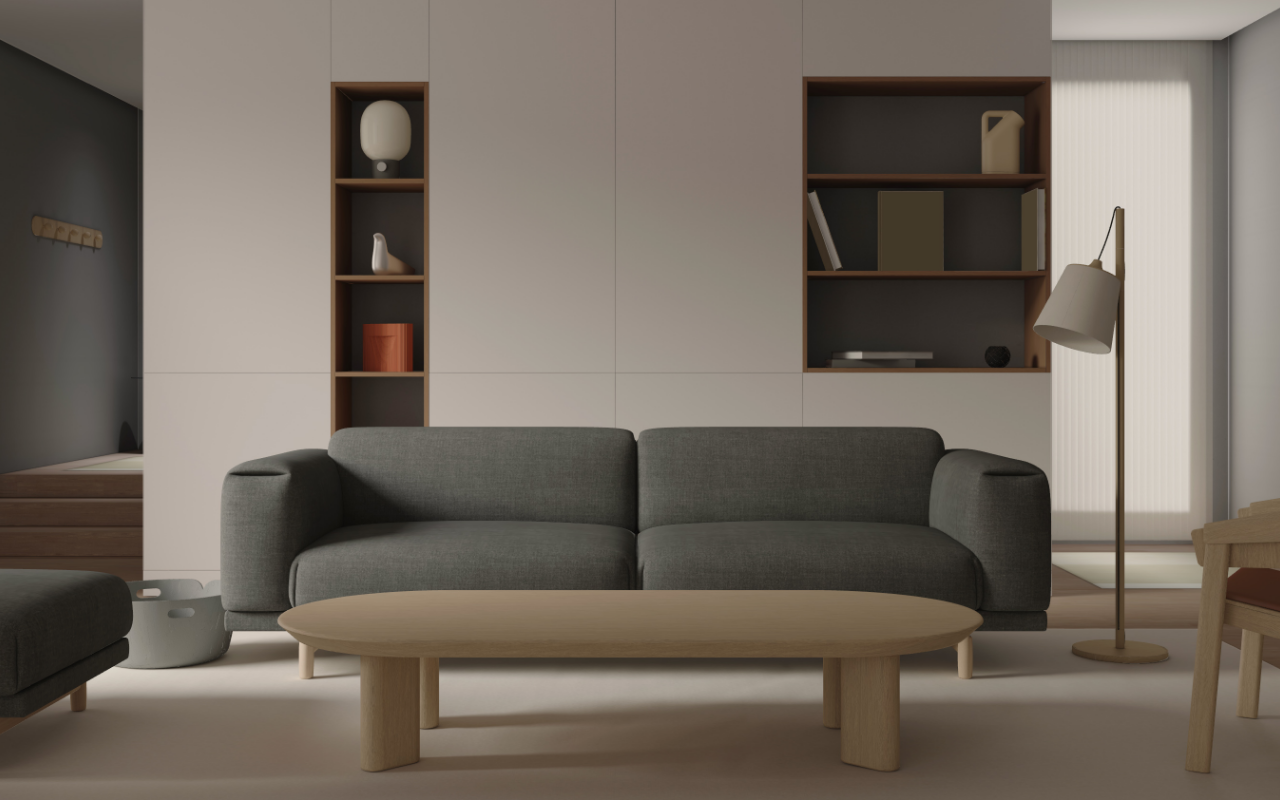
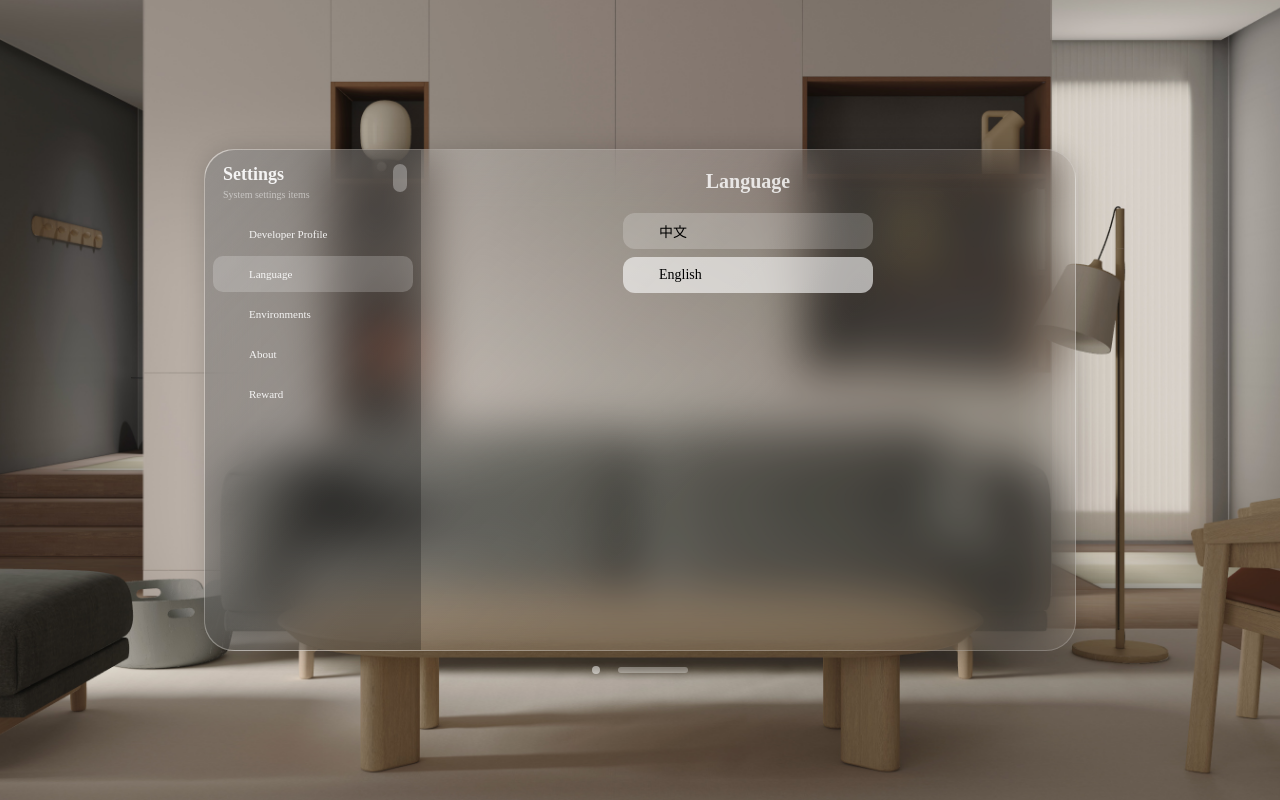
Before and after one commit to Barry-Flynn/visionOS, a Vue app: page /#/settings/language in a window 1280 px wide. Before the commit this address had no page. Built offline with nearby package versions, Linux system fonts and the light colour scheme; a web font is replaced by a local one.

Commit message:
Translate the Language page in the Settings app

```diff
--- a/src/i18n/index.ts
+++ b/src/i18n/index.ts
@@ -10,6 +10,11 @@ const messages = {
 
 // 获取语言
 export function getLanguage() {
+  // 判断是否存在本地设置
+  if (localStorage.getItem('settings')) {
+    const settings = JSON.parse(localStorage.getItem('settings') as string)
+    return settings.language
+  }
   // 获取浏览器语言
   const language = navigator.language.toLowerCase()
   // 获取 messages 的所有 key
--- a/src/router/index.ts
+++ b/src/router/index.ts
@@ -40,6 +40,11 @@ const router = createRouter({
           component: () => import('@/views/settings/profile.vue')
         },
         {
+          path: 'language',
+          name: 'language',
+          component: () => import('@/views/settings/language.vue')
+        },
+        {
           path: 'environments',
           name: 'environments',
           component: () => import('@/views/settings/environments.vue')
--- a/src/stores/settings.ts
+++ b/src/stores/settings.ts
@@ -2,12 +2,25 @@ import { ref } from 'vue'
 import { defineStore } from 'pinia'
 
 export const useSettingsStore = defineStore('settings', () => {
-  // 状态
+  // 语言
+  const language = ref('en')
+  // 环境
   const environment = ref({
     name: 'Apartment (Daytime)',
     image: 'apartment-daytime.png',
     describe: 'Apartment during the day'
   })
 
-  return { environment }
+  // 保存设置到本地
+  function saveSettings() {
+    localStorage.setItem(
+      'settings',
+      JSON.stringify({
+        language: language.value,
+        environment: environment.value
+      })
+    )
+  }
+
+  return { language, environment, saveSettings }
 })
--- a/src/views/settings/environments.vue
+++ b/src/views/settings/environments.vue
@@ -53,6 +53,8 @@ const settingsStore = useSettingsStore()
 const changeEnvironment = (environment: environment) => {
   // console.log(environment)
   settingsStore.environment = environment
+  // 保存设置
+  settingsStore.saveSettings()
 }
 </script>
 
--- a/src/views/settings/index.vue
+++ b/src/views/settings/index.vue
@@ -49,7 +49,7 @@ const menuList = [
   {
     icon: 'translate_2_line',
     name: t('settings.menuList.Language'),
-    path: '/settings'
+    path: '/settings/language'
   },
   {
     icon: 'pic_line',
--- /dev/null
+++ b/src/views/settings/language.vue
@@ -0,0 +1,106 @@
+<template>
+  <div>
+    <div class="lang-title">
+      {{ t('settings.menuList.Language') }}
+    </div>
+
+    <div class="lang-list">
+      <div
+        class="lang-item"
+        :class="{ active: locale === item.value }"
+        v-for="(item, index) in langList"
+        :key="index"
+        @click="changeLanguage(item.value)"
+      >
+        <div class="lang-item-icon">
+          <span class="mgc_check_fill" v-show="locale === item.value"></span>
+        </div>
+        <div class="lang-item-name">
+          {{ item.name }}
+        </div>
+      </div>
+    </div>
+  </div>
+</template>
+
+<script setup lang="ts">
+defineOptions({
+  name: 'SettingLanguage'
+})
+
+import { useSettingsStore } from '@/stores/settings'
+
+import { useI18n } from 'vue-i18n'
+
+const { t, locale } = useI18n()
+
+// 语言列表
+const langList = [
+  {
+    name: '中文',
+    value: 'zh'
+  },
+  {
+    name: 'English',
+    value: 'en'
+  }
+]
+
+// 切换语言
+const settingsStore = useSettingsStore()
+const changeLanguage = (lang: string) => {
+  // 获取当前语言
+  const currentLang = locale.value
+  // 如果当前语言和要切换的语言相同，则不执行任何操作
+  if (currentLang === lang) {
+    return
+  }
+  // 切换语言
+  // locale.value = lang
+  settingsStore.language = lang
+  // 保存设置
+  settingsStore.saveSettings()
+  // 刷新页面
+  window.location.reload()
+}
+</script>
+
+<style scoped lang="scss">
+.lang-title {
+  font-size: 20px;
+  font-weight: bold;
+  color: rgba(255, 255, 255, 0.8);
+  width: 250px;
+  margin: 20px auto;
+}
+
+.lang-list {
+  // border: 1px solid red;
+
+  .lang-item {
+    // border: 1px solid yellow;
+    width: 250px;
+    height: 36px;
+    border-radius: 12px;
+    margin: 8px auto;
+    font-size: 14px;
+    background-color: rgba(255, 255, 255, 0.2);
+    transition: background-color 0.2s;
+    display: flex;
+    justify-content: flex-start;
+    align-items: center;
+
+    .lang-item-icon {
+      width: 36px;
+      height: 36px;
+      display: flex;
+      justify-content: center;
+      align-items: center;
+    }
+
+    &.active {
+      background-color: rgba(255, 255, 255, 0.6);
+    }
+  }
+}
+</style>
```
